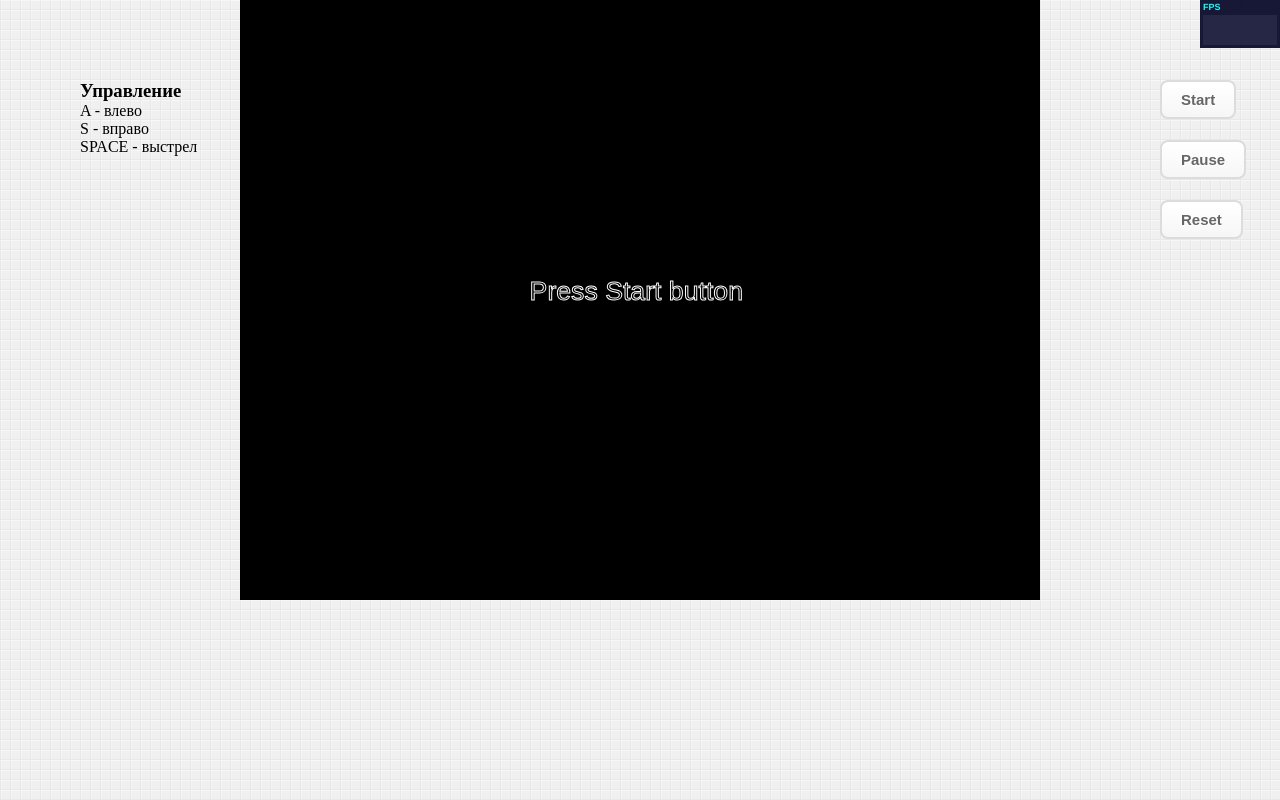
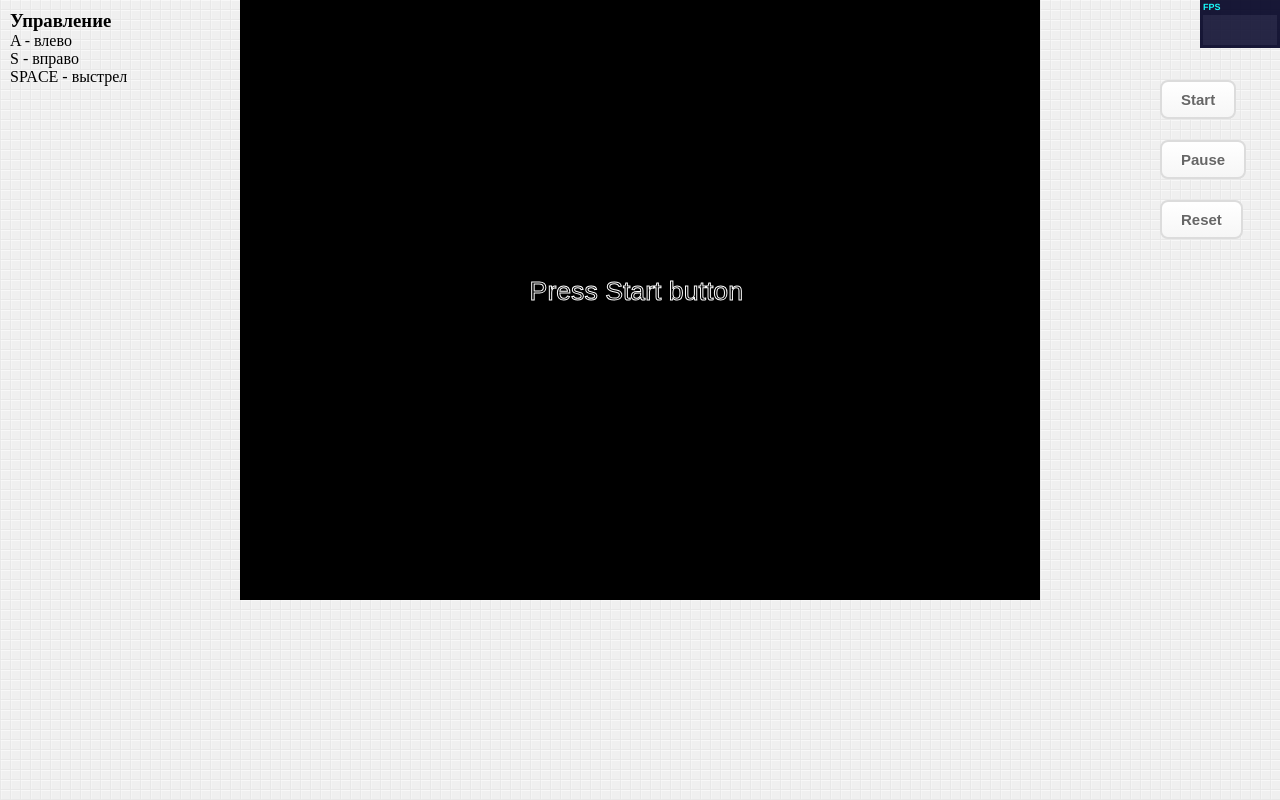
Before and after one commit to DimaRudenko/SpaceInvaders, a plain HTML site: page canvasversion/index.html in a window 1280 px wide. Drawn offline with Linux system fonts and the light colour scheme.

Commit message:
fix style

```diff
--- a/css/application.css
+++ b/css/application.css
@@ -63,9 +63,7 @@ body {
 
 #note {
    position: absolute;
-   margin: 40px;
-   padding: 40px;
-
+   margin: 10px;
 }
 
 /* This imageless css button was generated by CSSButtonGenerator.com */
```
